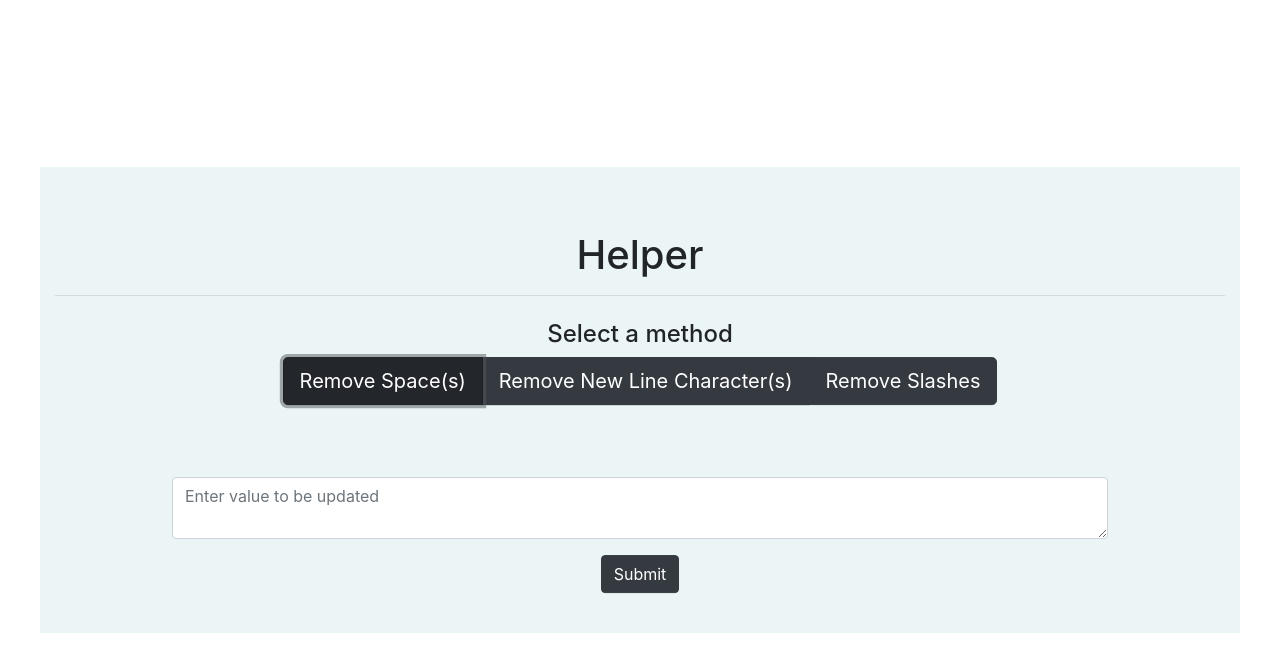
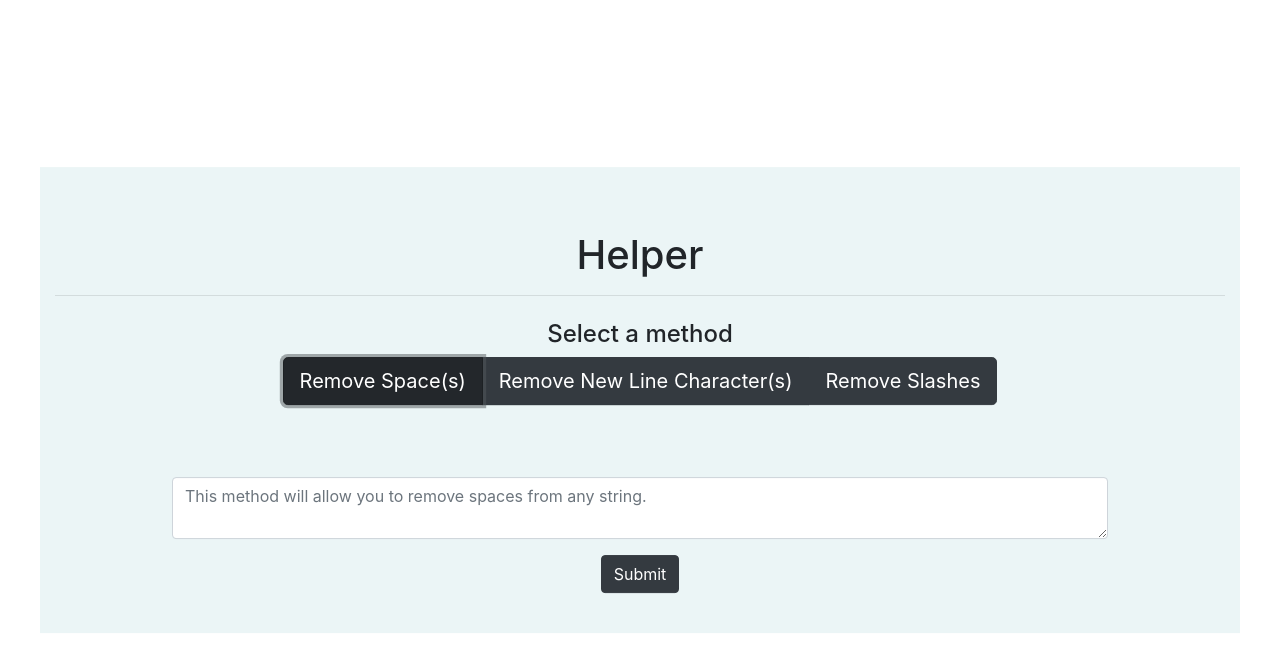
Before and after one commit to MarleeG/WorkHelper, a React (Create React App) app: page / in a window 1280 px wide. Both pictures are taken after a click on the button "Remove Space(s)". Shown: the top 672 px of the page. Built offline with nearby package versions, Linux system fonts and the light colour scheme.

Commit message:
remove new line char method complete and results are shown in the UI

```diff
--- a/src/method/components/base.js
+++ b/src/method/components/base.js
@@ -1,7 +1,7 @@
 import React, { Fragment, useState, useRef } from "react";
 import { Container, Row, Col } from "react-bootstrap";
 
-import "./base.css"
+import "./base.css";
 import MethodButton from "../../shared/components/UIElement/MethodButton";
 import Input from "../../shared/components/UIElement/Input";
 import MyTextArea from "../../shared/components/UIElement/MyTextArea";
@@ -10,8 +10,9 @@ import MyTextArea from "../../shared/components/UIElement/MyTextArea";
 
 const Base = props => {
   const [input, showInputHandler] = useState(false);
-
   const [showTextArea, showTextAreaHandler] = useState(false);
+  //   this will keep track of the placeholder shown in the textarea
+  const [placeholderText, updatePlaceholderText] = useState(null);
 
   let methodSelected = useRef(null);
   let inputVal = useRef(null);
@@ -23,6 +24,7 @@ const Base = props => {
   }
 
   function myInputVal(my_input_val) {
+
     inputVal.current = my_input_val;
 
     switch (methodSelected.current) {
@@ -32,17 +34,37 @@ const Base = props => {
         break;
       case "remove_new_line_char":
         // remove new line character
-
+        RemoveNewLineChar(inputVal.current);
         break;
       case "remove_slashes":
         // remove slashes
         break;
-            default: alert("This is not an option");
+      default:
+        alert("This is not an option");
     }
   }
 
+  function RemoveNewLineChar(myString) {
+    let newStr = [];
+
+    for (let i = 0; i < myString.length; i++) {
+      let current_char = myString[i];
+
+      let remove_this_char = "\n";
+
+      if (current_char === remove_this_char) {
+        current_char = "";
+      }
+
+      newStr += current_char;
+    }
+
+    newVal.current = newStr;
+    showTextAreaHandler(true);
+  }
+
   function RemoveSpace(input_val) {
-        console.log('Remove Space: ', input_val);
+    console.log("Remove Space: ", input_val);
     let newStr = [];
     for (let i = 0; i < input_val.length; i++) {
       let current_char = input_val[i];
@@ -57,52 +79,49 @@ const Base = props => {
 
     newVal.current = newStr;
     showTextAreaHandler(true);
-        // return newStr;
   }
+
+//   function updatePlaceholder(placeholder_text) {
+//     placeholderText.current = placeholder_text;
+//     console.log(placeholder_text);
+//     updatePlaceholderText(placeholder_text);
+//   }
 
   return (
     <Fragment>
       <div className="base-parent">
         <Container className="base text-center" fluid>
-                    <Row className="base-row my-4" >
+          <Row className="base-row my-4">
             <Col lg={12}>
               <h1>Helper</h1>
               <hr />
               <MethodButton
                 updateInputView={showInputHandler}
-                                methodChange={updateMethod} />
+                methodChange={updateMethod}
+                plcHolder={updatePlaceholderText}
+              />
             </Col>
           </Row>
 
-
-                    {
-                        input && (
+          {input && (
             <Row>
               <Col lg={12}>
-                                    <Input getInputVal={myInputVal} />
+                <Input getInputVal={myInputVal} pH={placeholderText}/>
               </Col>
             </Row>
-                        )
-                    }
+          )}
 
-                    {
-                        showTextArea &&
-                        (
+          {showTextArea && (
             <Row className="mt-5">
               <Col lg={12}>
-                                    <MyTextArea myNewVal={newVal.current} />
+                <MyTextArea myNewVal={newVal.current}/>
               </Col>
             </Row>
-                        )
-                    }
-
+          )}
         </Container>
       </div>
     </Fragment>
-    )
-}
-
-
-
+  );
+};
 
 export default Base;
--- a/src/shared/components/UIElement/Input.js
+++ b/src/shared/components/UIElement/Input.js
@@ -1,6 +1,5 @@
 import React, { Fragment, useRef } from 'react';
 import { Form, Button } from 'react-bootstrap';
-
 
 import "./Input.css";
 
@@ -22,7 +21,7 @@ const Input = props => {
                         <Form.Control
                             // type="text"
                             as="textarea"
-                            placeholder="Enter value to be updated"
+                            placeholder={props.pH}
                             ref={inputValue}
                             className="my-input-textarea autoresizing"
                             />
--- a/src/shared/components/UIElement/MethodButton.js
+++ b/src/shared/components/UIElement/MethodButton.js
@@ -5,12 +5,10 @@ import { ButtonGroup, Button } from 'react-bootstrap';
 const MethodButton = props => {
     // const methodOptions = ["Remove Space(s)", "Remove New Line Character(s)", "Remove Slashes"];
     const methodOptions = [
-        { displayText: "Remove Space(s)", name: "remove_space" },
-        { displayText: "Remove New Line Character(s)", name: "remove_new_line_char" },
-        { displayText: "Remove Slashes", name: "remove_slashes" }
+        { displayText: "Remove Space(s)", name: "remove_space", placeholder: "This method will allow you to remove spaces from any string." },
+        { displayText: "Remove New Line Character(s)", name: "remove_new_line_char", placeholder: "This method will remove the new line characters from any string to make it one continuous string." },
+        { displayText: "Remove Slashes", name: "remove_slashes", placeholder: "It has not set been set yet" }
     ];
-
-
 
     return (
         <Fragment>
@@ -28,6 +26,7 @@ const MethodButton = props => {
                                 onClick={() => {
                                     props.updateInputView(true);
                                     props.methodChange(mthd.name);
+                                    props.plcHolder(mthd.placeholder);
                                 }}
                             >
                                 {mthd.displayText}
--- a/src/shared/components/UIElement/MyTextArea.js
+++ b/src/shared/components/UIElement/MyTextArea.js
@@ -1,6 +1,7 @@
 import React, {Fragment} from 'react';
 import { InputGroup, FormControl } from 'react-bootstrap';
 const TextArea = props => {
+    console.log(props);
     // const lorem = "Lorem ipsum dolor sit amet, consectetur adipisicing elit. Doloremque neque, cupiditate incidunt culpa reiciendis tempora enim possimus, eos accusantium, voluptatibus eaque ratione sed ad eum accusamus maiores corporis consectetur qui? Lorem ipsum dolor sit amet, consectetur adipisicing elit. Doloremque neque, cupiditate incidunt culpa reiciendis tempora enim possimus, eos accusantium, voluptatibus eaque ratione sed ad eum accusamus maiores corporis consectetur qui? Lorem ipsum dolor sit amet, consectetur adipisicing elit. Doloremque neque, cupiditate incidunt culpa reiciendis tempora enim possimus, eos accusantium, voluptatibus eaque ratione sed ad eum accusamus maiores corporis consectetur qui? Lorem ipsum dolor sit amet, consectetur adipisicing elit. Doloremque neque, cupiditate incidunt culpa reiciendis tempora enim possimus, eos accusantium, voluptatibus eaque ratione sed ad eum accusamus maiores corporis consectetur qui?";
 
     // let mytextarea = useRef(null);
```
Lines whose indentation alone changed are shown as unchanged.
